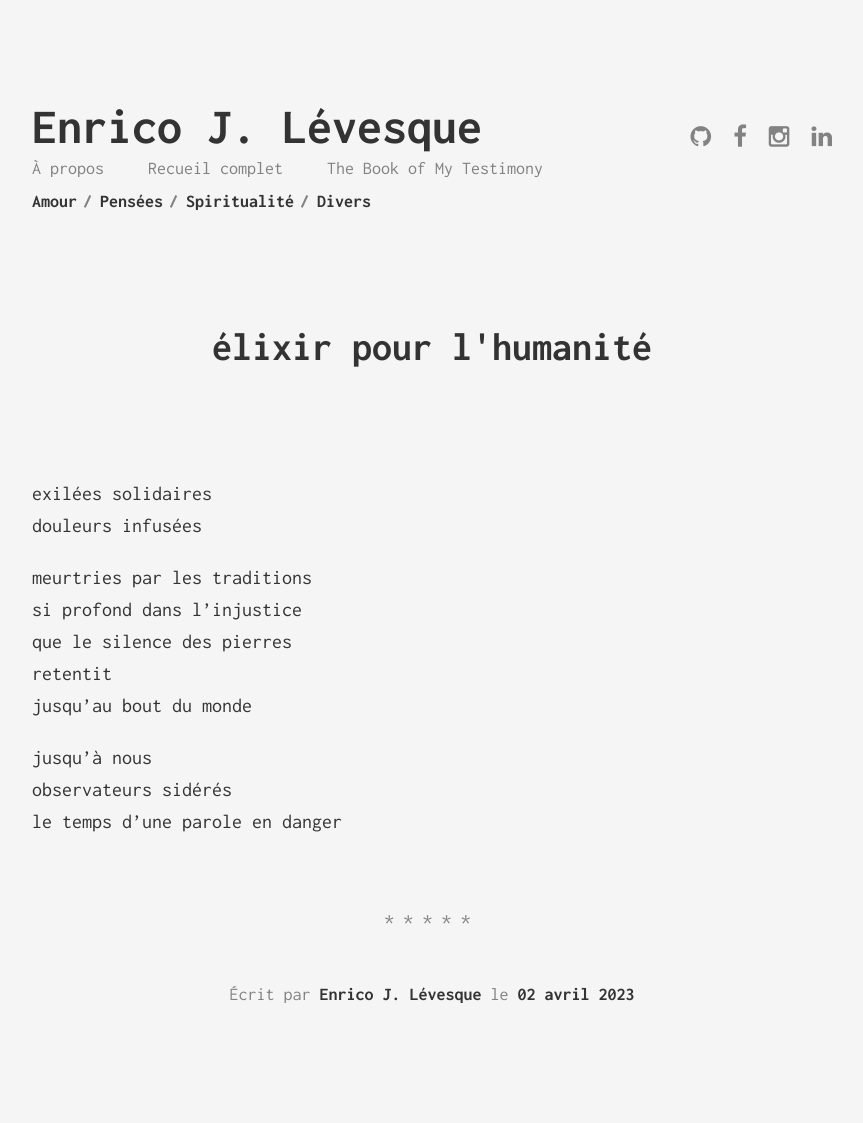
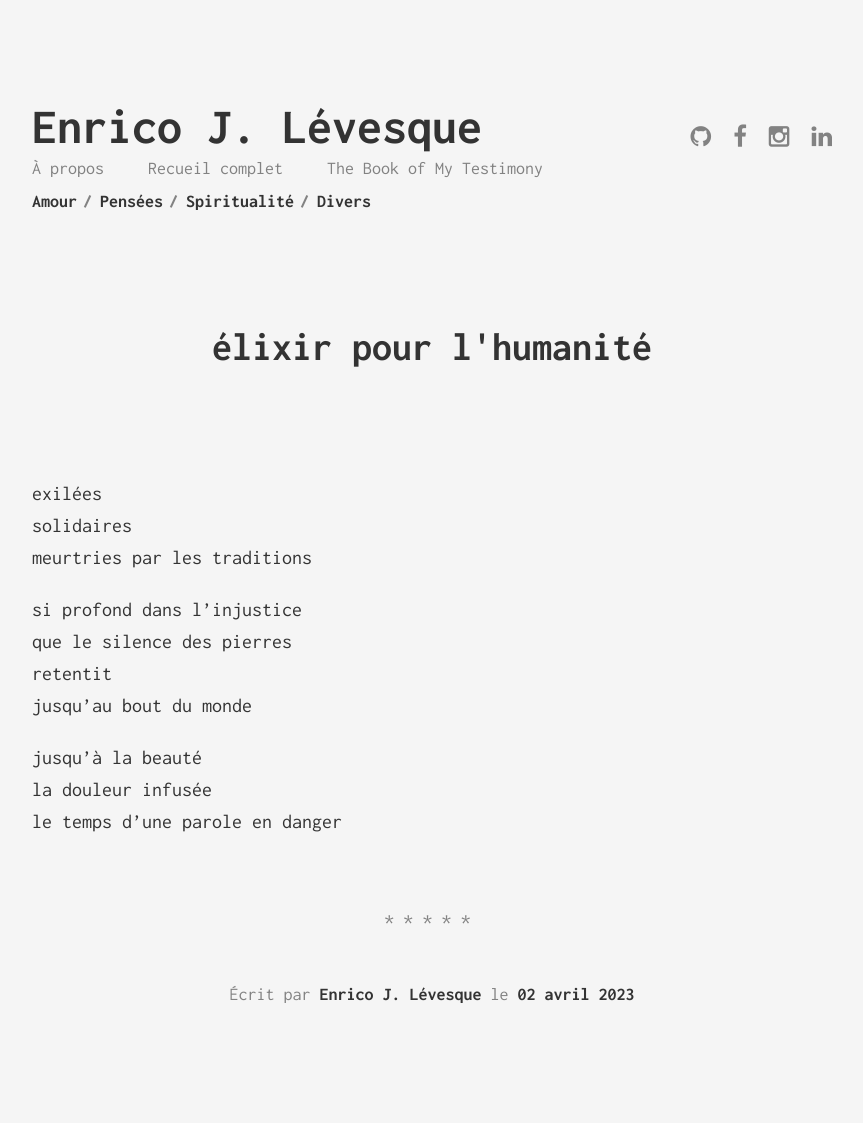
Before and after one commit to enricoJL/enricojl.github.io, a Jekyll site: the page built from _posts/2023-04-02-elixir.md, in a window 1280 px wide. Shown: the whole page, without its empty margins (208-1071 px from the left). Built offline with Jekyll 4.4.1, drawn with Linux system fonts in a browser that asks for light colours.

Commit message:
meilleur version jusqu'à date

```diff
--- a/_posts/2023-04-02-elixir.md
+++ b/_posts/2023-04-02-elixir.md
@@ -5,15 +5,15 @@ date: "2023-04-02"
 categories: "poesie"
 ---
 
-exilées solidaires
-douleurs infusées
+exilées
+solidaires
+meurtries par les traditions
 
-meurtries par les traditions
 si profond dans l'injustice
 que le silence des pierres
 retentit
 jusqu'au bout du monde
 
-jusqu'à nous
-observateurs sidérés
+jusqu'à la beauté
+la douleur infusée
 le temps d'une parole en danger
```
